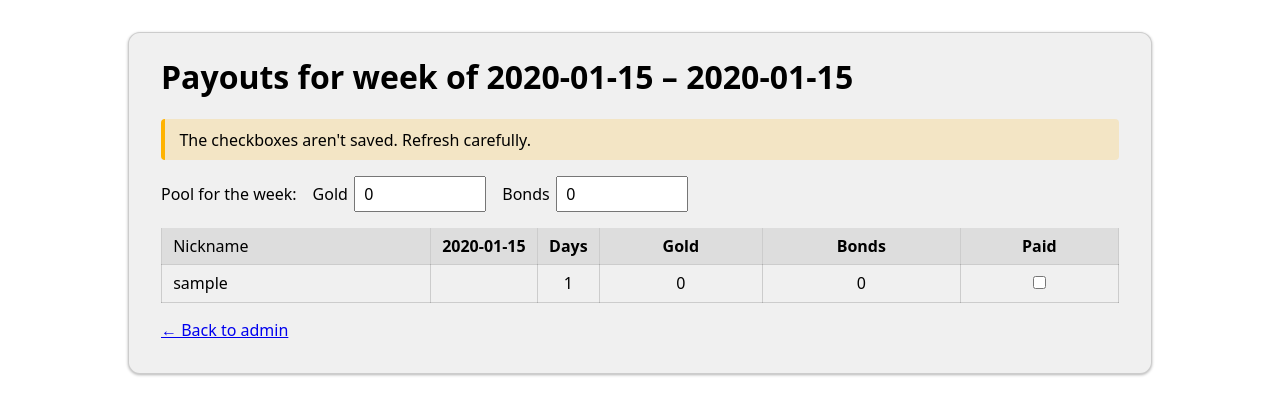
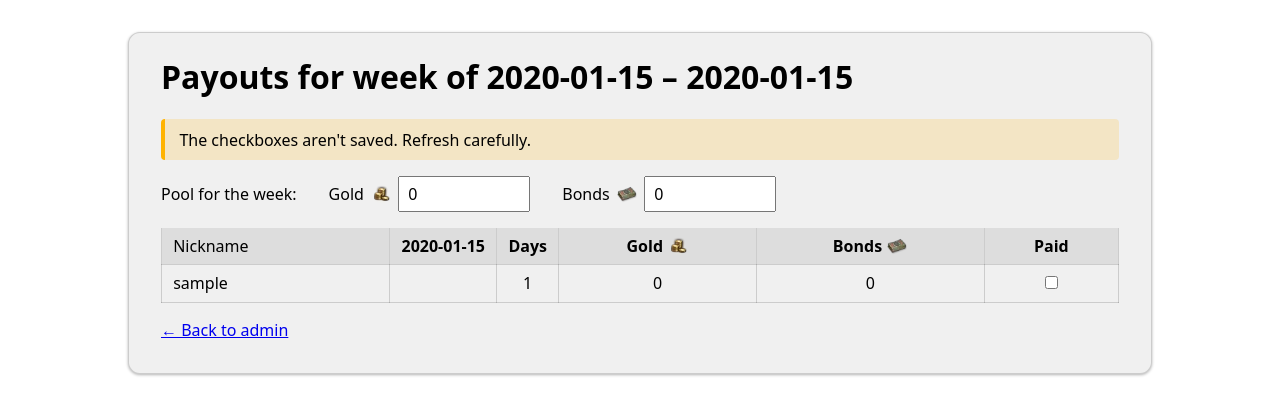
Before and after one commit to teng1m/clan-wars-payouts, a Python web app: template app/templates/payouts.html in a window 1280 px wide. Shown: the part 61-476 px from the top of the page. Run offline with Jinja, Linux system fonts and the light colour scheme; the template is opened without the code that fills it: most values are stand-ins (such as "Sample title", 1, 10 or a date in 2020).

Commit message:
improved payouts page

```diff
--- a/app/static/payouts.css
+++ b/app/static/payouts.css
@@ -8,7 +8,7 @@
 .pool {
     display: flex;
     flex-wrap: wrap;
-    gap: 1rem;
+    gap: 2rem;
     align-items: center;
     margin-block: 1rem;
 }
@@ -17,6 +17,13 @@
     display: inline-flex;
     align-items: center;
     gap: 0.4rem;
+}
+
+.currency-icon {
+    width: 1.35rem;
+    height: 1.35rem;
+    object-fit: contain;
+    vertical-align: -0.3rem;
 }
 
 .pool input[type="number"] {
--- a/app/templates/about.html
+++ b/app/templates/about.html
@@ -20,6 +20,9 @@
 <ol>
     <li>Open the admin panel to generate today's code.</li>
     <li>Share it with the players who showed up for clan wars for the day.</li>
-    <li>Review weekly attendance in the admin panel to calculate payout distribution.</li>
+    <li>
+        Review weekly attendance in the admin panel. Enter the amount of gold and bonds received in
+        the treasury for that week to calculate payout distribution.
+    </li>
 </ol>
 {% endblock %}
--- a/app/templates/payouts.html
+++ b/app/templates/payouts.html
@@ -12,8 +12,14 @@
 {% if rows %}
 <div class="pool">
     <span>Pool for the week:</span>
-    <label>Gold <input id="gold" type="number" min="0" max="1000000000" value="0" /></label>
-    <label>Bonds <input id="bonds" type="number" min="0" max="1000000000" value="0" /></label>
+    <label
+        >Gold <img src="/static/gold.png" class="currency-icon" alt="Gold" />
+        <input id="gold" type="number" min="0" max="1000000000" value="0"
+    /></label>
+    <label
+        >Bonds <img src="/static/bonds.png" class="currency-icon" alt="Bonds" />
+        <input id="bonds" type="number" min="0" max="1000000000" value="0"
+    /></label>
 </div>
 
 <div class="table-wrap">
@@ -25,8 +31,8 @@
                 <th class="day-col">{{ day.strftime("%a") }}</th>
                 {% endfor %}
                 <th class="day-col">Days</th>
-                <th>Gold</th>
-                <th>Bonds</th>
+                <th>Gold <img src="/static/gold.png" class="currency-icon" alt="" /></th>
+                <th>Bonds <img src="/static/bonds.png" class="currency-icon" alt="" /></th>
                 <th>Paid</th>
             </tr>
         </thead>
```
Also changed, not shown: app/static/bonds.png (added), app/static/gold.png (added).
